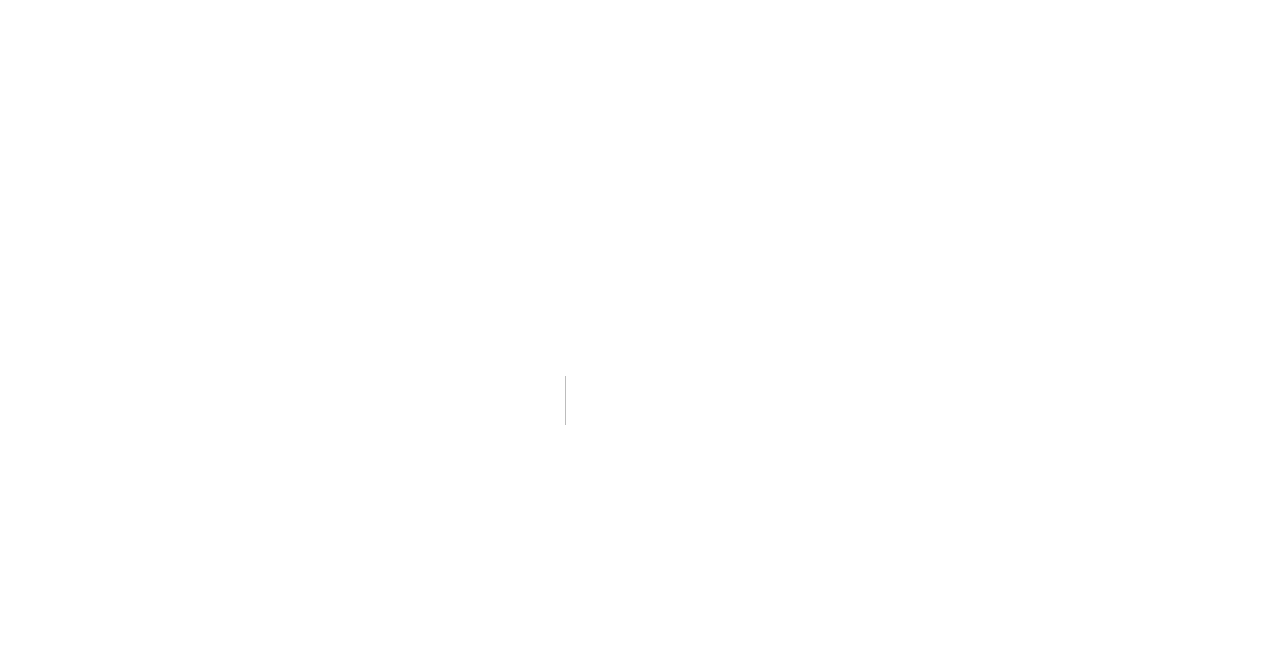
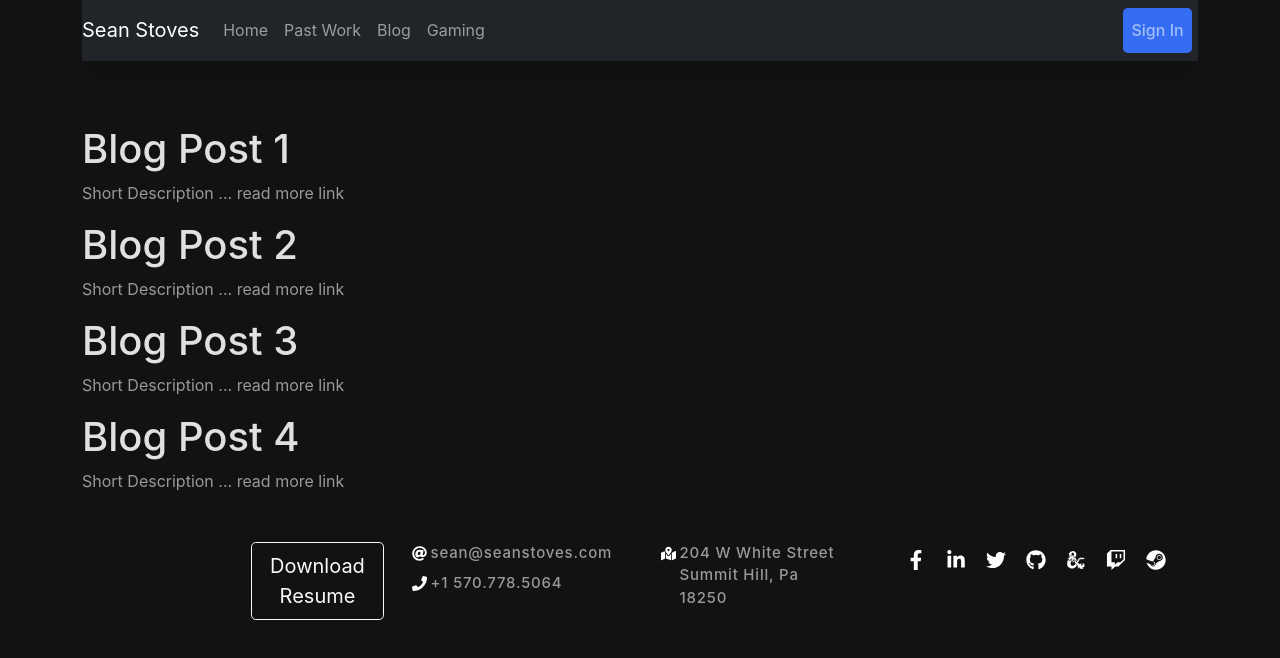
Before and after one commit to SeanStoves/seanstoves-web-frontend, a Next.js app: page /blog in a window 1280 px wide. Before the commit this address had no page. Shown: the top 658 px of the page. Built offline with nearby package versions, Linux system fonts and the light colour scheme; no server answers.

Commit message:
Fix folder layout update links Add Download Resume

```diff
--- a/components/design/footer.js
+++ b/components/design/footer.js
@@ -1,11 +1,11 @@
 /* eslint-disable react/jsx-no-target-blank */
 import styles from "../../styles/Footer.module.css"
-import {Col, Container, Row} from "react-bootstrap";
+import {Col, Container, Row, Button} from "react-bootstrap";
 import React, {useEffect, useState} from "react";
 import axios from "axios";
 import * as ReactIcons from "react-icons/fa";
 import {FaAt, FaPhone, FaMapMarkedAlt} from "react-icons/fa";
-
+import Link from 'next/link';
 
 export default function Footer() {
    const [ contact , setContact ] = useState([])
@@ -33,7 +33,13 @@ export default function Footer() {
             <Container fluid>
                 <Row>
                     <Col></Col>
-                    <Col></Col>
+                    <Col>
+                        <Link href="https://www.dropbox.com/s/8ii0ni23zaxh0u8/SeanStoves-Resume2019.pdf?dl=1">
+                            <Button variant="outline-light" size="lg">
+                                Download Resume
+                            </Button>
+                        </Link>
+                    </Col>
                     <Col><div className={styles.ftInfo}><div className={styles.SvgIcons}><FaAt/><p>{contact.email}</p></div><div className={styles.SvgIcons}><FaPhone/><p>{contact.phone}</p></div></div></Col>
                     <Col><div className={styles.ftInfo}><div className={styles.SvgIcons}><FaMapMarkedAlt/><p>{contact.address?.street}<br/>{contact.address?.city}, {contact.address?.state}<br/>{contact.address?.zip}</p></div></div></Col>
                     <Col className="align-items-center">
--- a/components/design/header.js
+++ b/components/design/header.js
@@ -24,10 +24,9 @@ export default function Header () {
                     <Navbar.Collapse id="responsive-navbar-nav">
                         <Nav className="me-auto">
                             <Nav.Link href="/">Home</Nav.Link>
-                            <Nav.Link href="/client">Client</Nav.Link>
-                            <Nav.Link href="/server">Server</Nav.Link>
-                            <Nav.Link href="/protected">Protected</Nav.Link>
-                            <Nav.Link href="/api-example">API</Nav.Link>
+                            <Nav.Link href="/past-work">Past Work</Nav.Link>
+                            <Nav.Link href="/blog">Blog</Nav.Link>
+                            <Nav.Link href="#">Gaming</Nav.Link>
                         </Nav>
                         <Nav>
                             {!session && <>
--- /dev/null
+++ b/pages/blog/index.js
@@ -0,0 +1,24 @@
+import Layout from '../../components/design/layout'
+
+export default function Page () {
+    return (
+        <Layout>
+            <h1>Blog Post 1</h1>
+            <p>
+                Short Description ... read more link
+            </p>
+            <h1>Blog Post 2</h1>
+            <p>
+                Short Description ... read more link
+            </p>
+            <h1>Blog Post 3</h1>
+            <p>
+                Short Description ... read more link
+            </p>
+            <h1>Blog Post 4</h1>
+            <p>
+                Short Description ... read more link
+            </p>
+        </Layout>
+    )
+}
```
Also changed, not shown: pages/client.js (deleted, +0 -22 lines), pages/policy.js (deleted, +0 -30 lines), pages/protected.js (deleted, +0 -33 lines).
